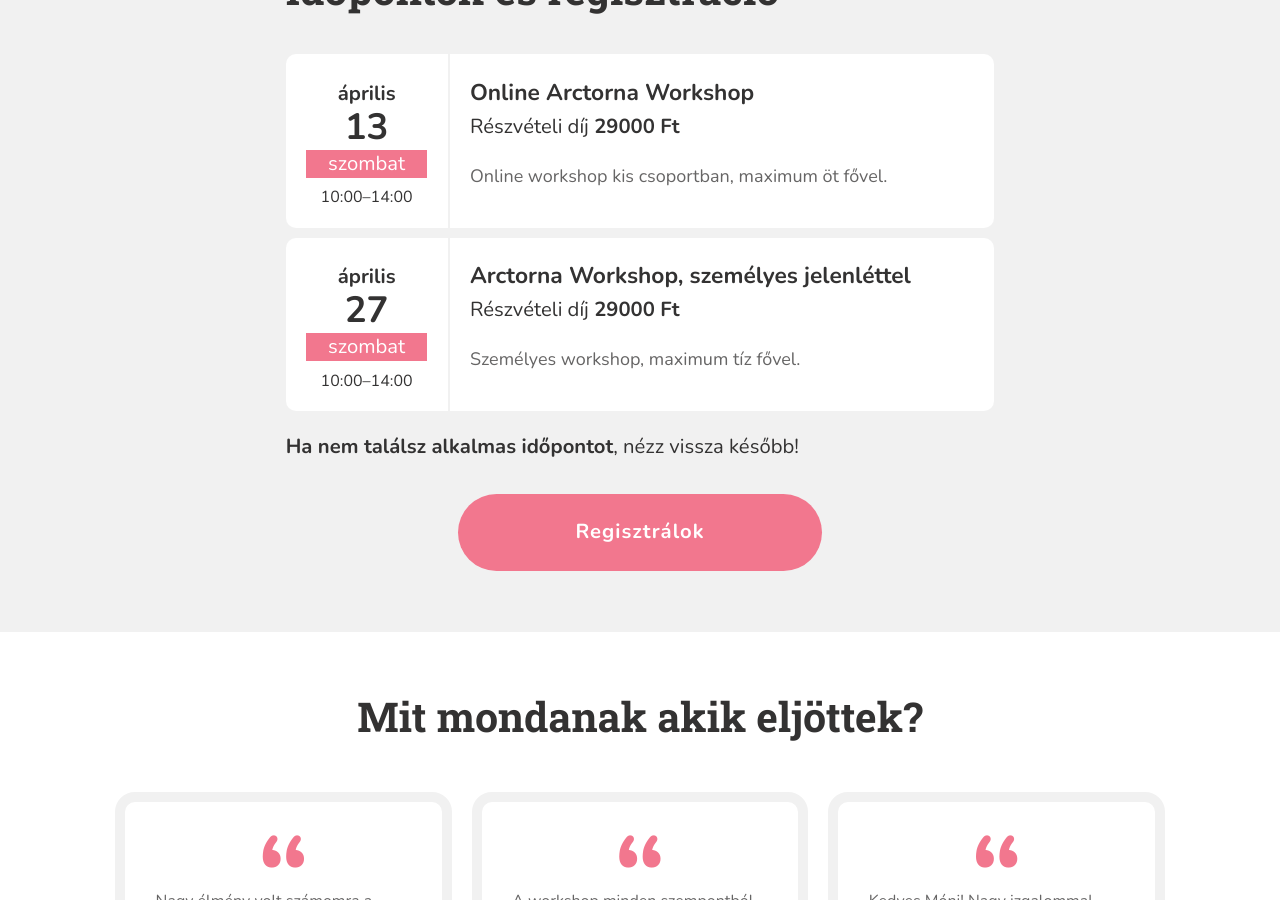
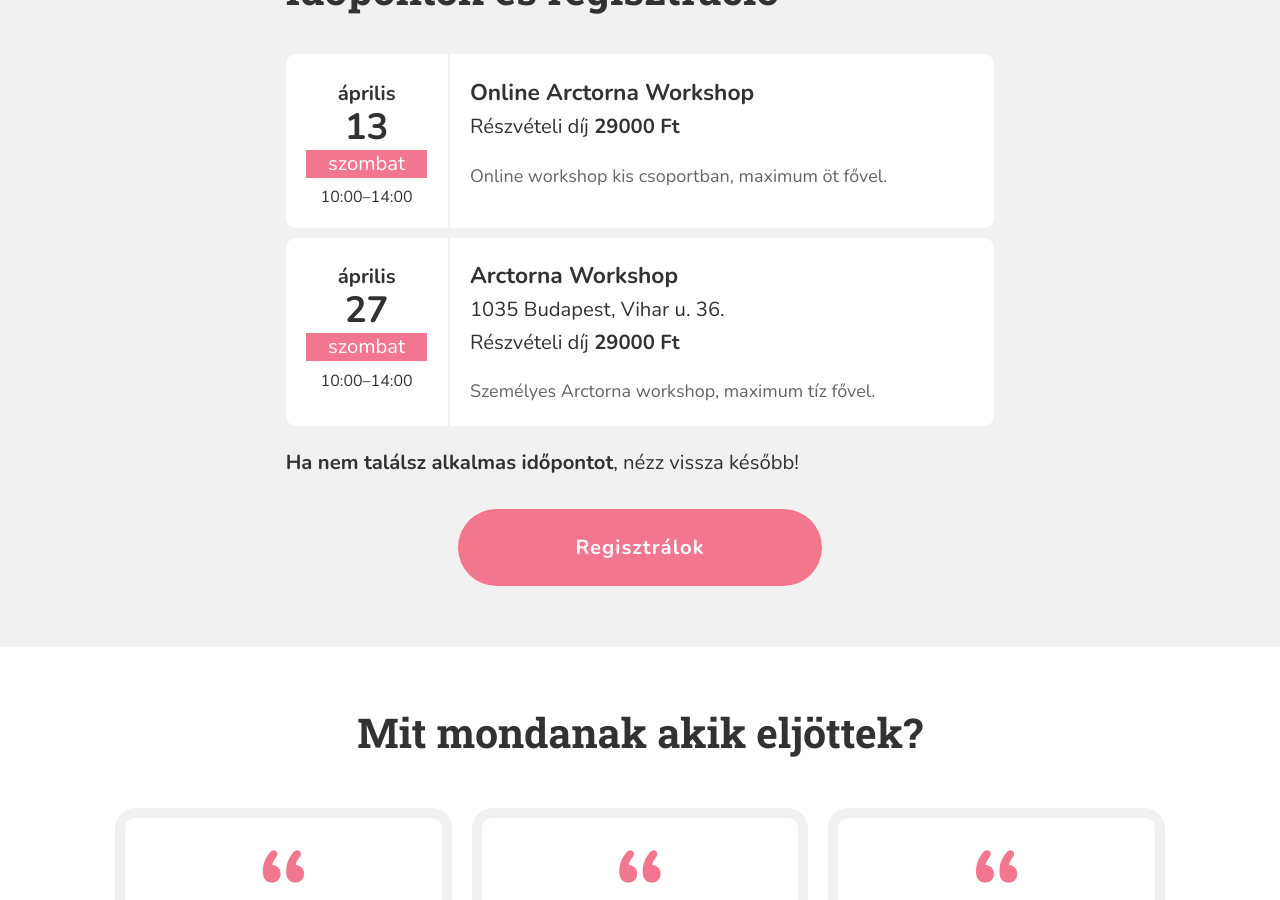
Before and after one commit to monikamudra/arctorna, a Jekyll site: the page built from workshop.md, in a window 1280 px wide and 900 px high, scrolled down 2134 px. Built offline with Jekyll 4.4.1, drawn with Linux system fonts in a browser that asks for light colours.

Commit message:
Update workshop event

```diff
--- a/_data/workshop.yaml
+++ b/_data/workshop.yaml
@@ -60,8 +60,9 @@ events:
   - date: 2024-4-27-T10:00
     start: "10:00"
     end: "14:00"
-    title: Arctorna Workshop, személyes jelenléttel
+    title: Arctorna Workshop
+    address: 1035 Budapest, Vihar u. 36.
     description: >-
-      Személyes workshop, maximum tíz fővel.
+      Személyes Arctorna workshop, maximum tíz fővel.
     price: 29000
     full: false
```
